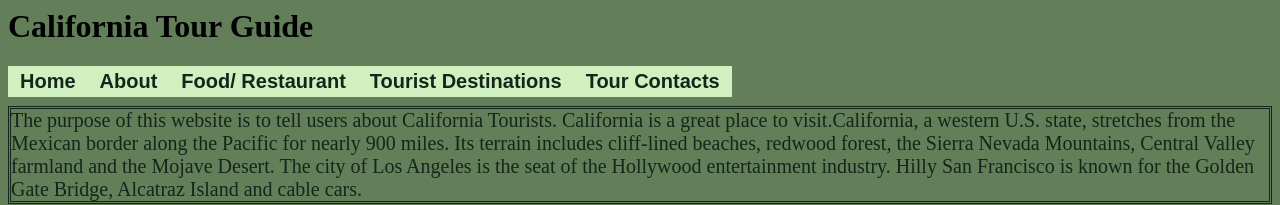
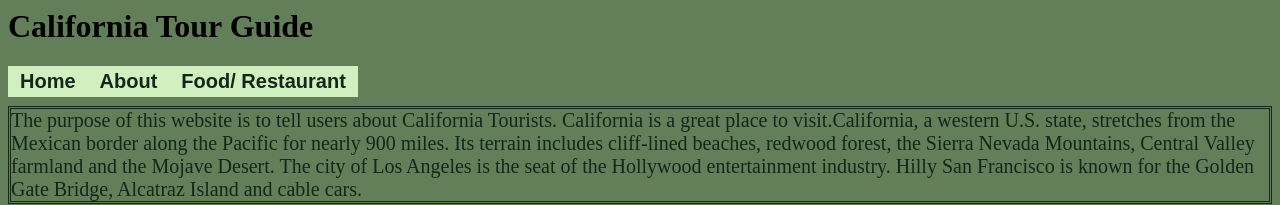
Before and after one commit to JesseniaChan/California-Tour-Guide, a plain HTML site: page index.html in a window 1280 px wide. Shown: the top 205 px of the page. Drawn offline with Linux system fonts and the light colour scheme.

Commit message:
Update index.html

```diff
--- a/index.html
+++ b/index.html
@@ -27,8 +27,7 @@
 <li><a href="file:///H:/My%20Drive/P3S1Final_Chan_Jessenia/index.html">Home</a></li>
 <li><a href="file:///H:/My%20Drive/P3S1Final_Chan_Jessenia/index2.1.html">About</a></li>
 <li><a href="file:///H:/My%20Drive/P3S1Final_Chan_Jessenia/index2.2.html">Food/ Restaurant</a></li>
-<li><a href="file:///H:/My%20Drive/P3S1Final_Chan_Jessenia/index2.3.html">Tourist Destinations</a></li>
-<li><a href="file:///H:/My%20Drive/P3S1Final_Chan_Jessenia/index2.4.html">Tour Contacts</a></li>
+
 <br><br><br><br>
 </ul>
 </div>
```
